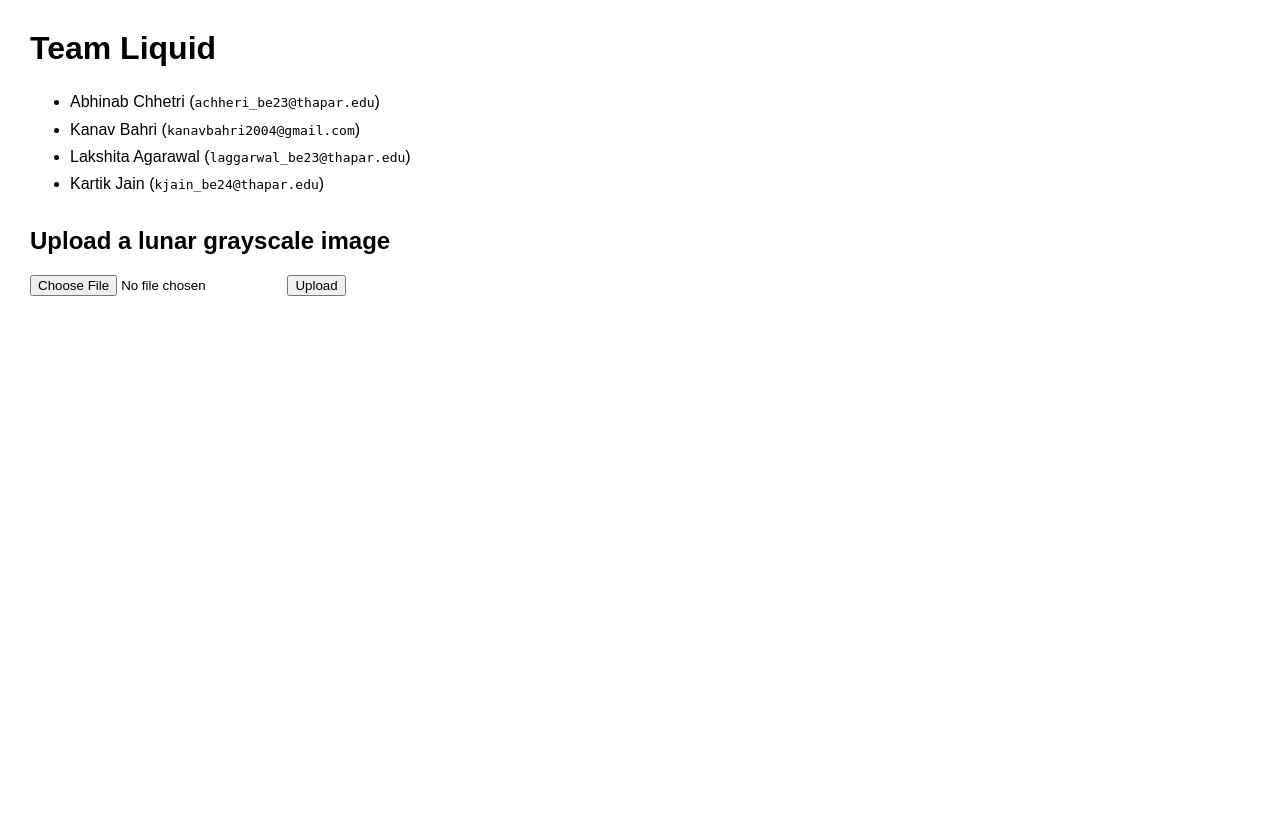
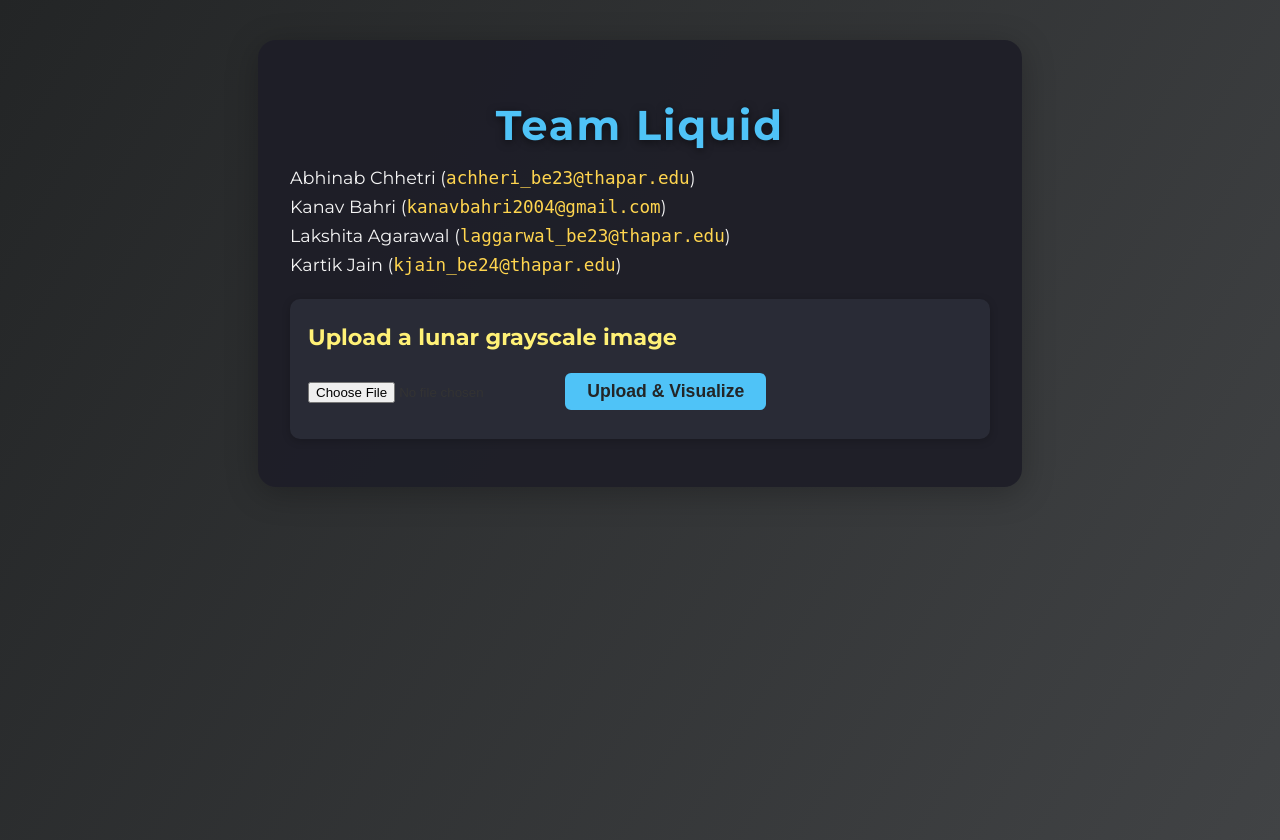
Before and after one commit to ABHINAB-CHHETRI/LUNAR_DEM_PROTOTYPE, a Flask app: page / in a window 1280 px wide. Before the commit the page ends 296 px from the top, so only its background shows below. Run offline with Flask 3, Linux system fonts and the light colour scheme.

Commit message:
Update index.html

```diff
--- a/templates/index.html
+++ b/templates/index.html
@@ -1,32 +1,118 @@
-<!doctype html>
-<html>
+<!DOCTYPE html>
+<html lang="en">
 <head>
+    <meta charset="UTF-8">
     <title>Lunar 3D Visualization | Team Liquid</title>
+    <meta name="viewport" content="width=device-width, initial-scale=1">
+    <!-- Google Fonts for a modern look -->
+    <link href="https://fonts.googleapis.com/css2?family=Montserrat:wght@700;400&display=swap" rel="stylesheet">
     <style>
-        body { font-family: Arial, sans-serif; margin: 30px; }
-        ul { line-height: 1.7; }
-        img { max-width: 100%; border: 1px solid #ccc; margin-top: 20px; }
-        .team { margin-bottom: 30px; }
+        body {
+            font-family: 'Montserrat', Arial, sans-serif;
+            background: linear-gradient(120deg, #232526, #414345 100%);
+            color: #f4f4f4;
+            margin: 0;
+            padding: 0;
+            min-height: 100vh;
+        }
+        .container {
+            max-width: 700px;
+            margin: 40px auto 0 auto;
+            background: rgba(30, 30, 40, 0.97);
+            border-radius: 18px;
+            box-shadow: 0 6px 32px rgba(0,0,0,0.25);
+            padding: 32px 32px 24px 32px;
+        }
+        h1 {
+            text-align: center;
+            font-size: 2.6rem;
+            margin-bottom: 10px;
+            letter-spacing: 2px;
+            color: #4fc3f7;
+            text-shadow: 0 2px 8px #0008;
+        }
+        .team-list {
+            list-style: none;
+            padding-left: 0;
+            margin-bottom: 24px;
+            font-size: 1.1rem;
+        }
+        .team-list li {
+            margin-bottom: 8px;
+        }
+        .team-list code {
+            color: #ffd54f;
+            background: none;
+            font-size: 1em;
+        }
+        .upload-section {
+            background: #292b36;
+            padding: 24px 18px;
+            border-radius: 10px;
+            margin-bottom: 24px;
+            box-shadow: 0 2px 8px #0003;
+        }
+        .upload-section h2 {
+            margin-top: 0;
+            color: #fff176;
+            font-size: 1.4rem;
+        }
+        .upload-section input[type="file"] {
+            margin: 12px 0;
+            color: #333;
+        }
+        .upload-section input[type="submit"] {
+            background: #4fc3f7;
+            color: #232526;
+            font-weight: bold;
+            border: none;
+            border-radius: 6px;
+            padding: 8px 22px;
+            font-size: 1.1em;
+            cursor: pointer;
+            transition: background 0.2s;
+        }
+        .upload-section input[type="submit"]:hover {
+            background: #039be5;
+            color: #fff;
+        }
+        .results {
+            margin-top: 28px;
+            text-align: center;
+        }
+        .results img {
+            max-width: 100%;
+            border-radius: 10px;
+            box-shadow: 0 2px 16px #0005;
+            margin-top: 10px;
+        }
+        @media (max-width: 800px) {
+            .container { padding: 18px 6px; }
+        }
     </style>
 </head>
 <body>
-    <h1>Team Liquid</h1>
-    <div class="team">
-        <ul>
+    <div class="container">
+        <h1>Team Liquid</h1>
+        <ul class="team-list">
             <li>Abhinab Chhetri (<code>achheri_be23@thapar.edu</code>)</li>
             <li>Kanav Bahri (<code>kanavbahri2004@gmail.com</code>)</li>
             <li>Lakshita Agarawal (<code>laggarwal_be23@thapar.edu</code>)</li>
             <li>Kartik Jain (<code>kjain_be24@thapar.edu</code>)</li>
         </ul>
+        <div class="upload-section">
+            <h2>Upload a lunar grayscale image</h2>
+            <form method="post" enctype="multipart/form-data">
+                <input type="file" name="file" required>
+                <input type="submit" value="Upload & Visualize">
+            </form>
+        </div>
+        {% if plot_url %}
+        <div class="results">
+            <h3>Results:</h3>
+            <img src="{{ plot_url }}" alt="Lunar Visualization">
+        </div>
+        {% endif %}
     </div>
-    <h2>Upload a lunar grayscale image</h2>
-    <form method=post enctype=multipart/form-data>
-      <input type=file name=file>
-      <input type=submit value=Upload>
-    </form>
-    {% if plot_url %}
-      <h3>Results:</h3>
-      <img src="{{ plot_url }}">
-    {% endif %}
 </body>
 </html>
```
